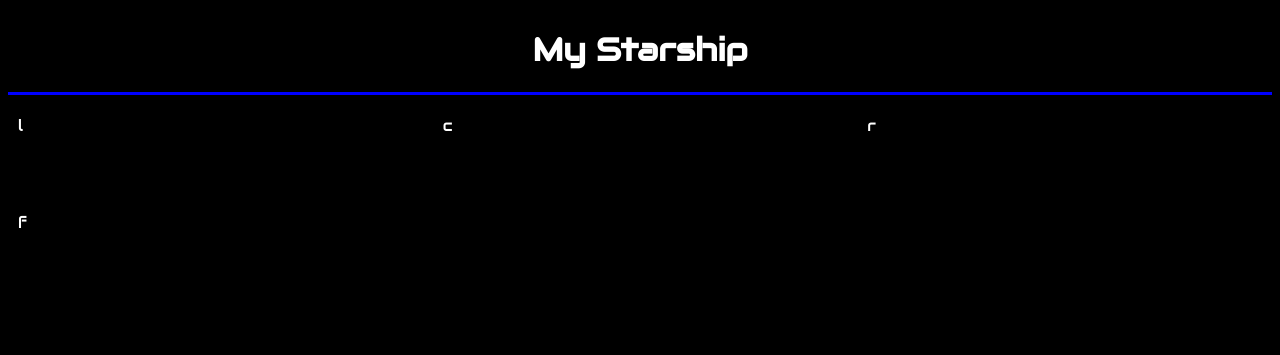
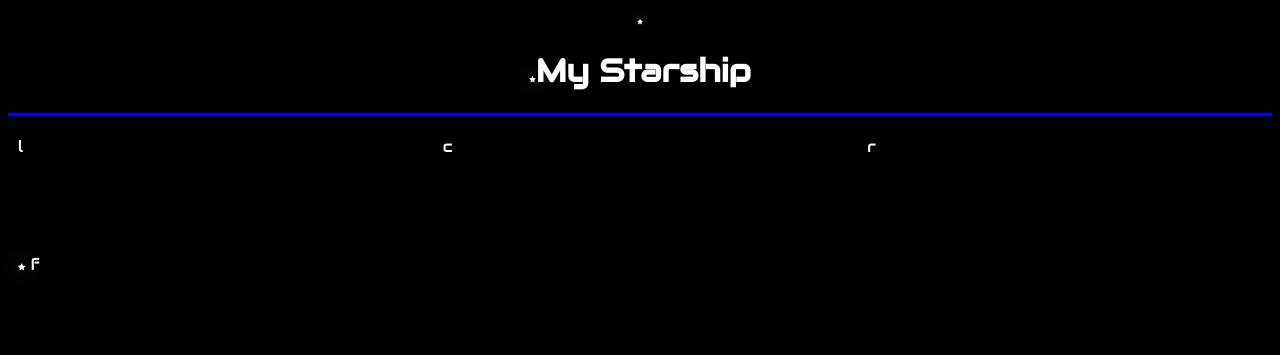
Before and after one commit to irtep/myStarship, a website: page views/startMenu/index.html in a window 1280 px wide. Drawn offline with Linux system fonts and the light colour scheme; files that its build step writes are made by us from their sources; files whose address does not match are found by name.

Commit message:
update 13sep19 midday

```diff
--- a/plan.js
+++ b/plan.js
@@ -1,4 +1,5 @@
 /*
+remember: export, import, get, set
 STARTSCREEN ------------------------------
 - index.html (start screen)
   up and center: "upCenter"
--- a/public/startMenu/style.css
+++ b/public/startMenu/style.css
@@ -35,28 +35,60 @@ body {
 #foot { grid-area: foo;
   padding: 10px;
 }
+.stars {
+
+  color: white;
+  text-shadow: 0 0 24px yellowgreen;
+  /*transform:rotate(300deg);
+  -webkit-transform:rotate(300deg); */
+  z-index: -1;
+}
 /*
-#container {
 
-  display: grid;
-  grid-template-columns: 1fr;
-  grid-template-rows: 1fr 1fr 1fr 1fr;
-  grid-template-areas:
-    'theHead'
-    'theForm'
-    'theFooter'
-    'theRecords';
-    grid-gap: 1px;
+.stars {
+
+  color: white;
+  font-size: 10px;
+  margin: 30px 0px 0px 0px;
+  text-shadow: 0 0 14px yellowgreen;
+  transform:rotate(300deg);
+  -webkit-transform:rotate(300deg);
+  z-index: 0;
+
 }
-#theHeader {
-  grid-area: theHead;
-  border-style: solid;
-  text-align: center;
-  font-size: 50px;
+
+.star1 {
+
+  position: relative;
+  float: left;
+
 }
-    <header id= "upCenter">
-      <main id= "leftSection">
-      <section id= "centerSection">
-      <section id= "rightSection">
-      <footer id= "foot">
+
+.star2 {
+
+  position: relative;
+  float: center;
+  left: 40px;
+
+}
+
+.star3 {
+
+  position: relative;
+  float: center;
+  left: 67px;
+}
+.star4 {
+
+  position: relative;
+  float: center;
+  left: 140px;
+
+}
+.star5 {
+
+  position: relative;
+  float: right;
+
+}
 */
--- a/views/startMenu/index.html
+++ b/views/startMenu/index.html
@@ -5,15 +5,17 @@
     My Starship
     </title>
     <link rel="stylesheet" href="../startMenu/style.css">
+    <!-- Google fonts:-->
 	  <link href="https://fonts.googleapis.com/css?family=Anton|Audiowide" rel="stylesheet">
-
-    <!-- import the webpage's client-side javascript file -->
+    <!-- Font Awesome Icon Library -->
+    <link rel="stylesheet" href="https://cdnjs.cloudflare.com/ajax/libs/font-awesome/4.7.0/css/font-awesome.min.css">
   </head>
   <body>
     <div id= "container">
 
       <header id= "upCenter">
-        <h1> My Starship
+        <span class= "fa fa-star stars small" style="font-size:6px;"></span>
+        <h1> <span class= "fa fa-star stars small" style="font-size:7px;"></span>My Starship
         </h1>
       </header>
 
@@ -30,6 +32,7 @@
       </section>
 
       <footer id= "foot">
+        <span class= "fa fa-star stars small" style="font-size:8px;"></span>
         f
       </footer>
     </div>
```
